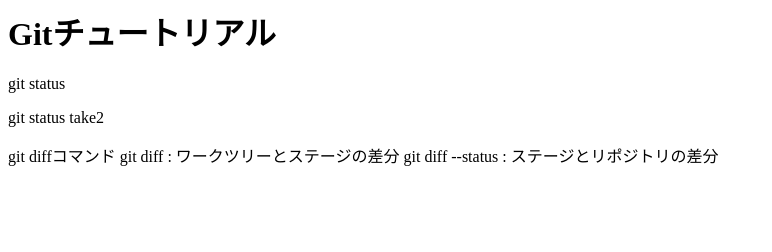
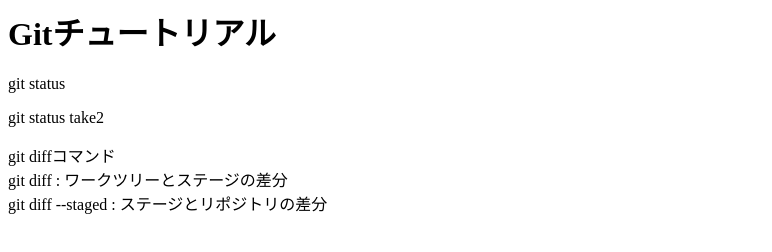
Before and after one commit to Tommy794/git_tutorial, a plain HTML site: page index.html in a window 1280 px wide. Shown: the whole page, without its empty margins (0-772 px from the left). Drawn offline with Linux system fonts and the light colour scheme.

Commit message:
git diffの説明文修正

```diff
--- a/index.html
+++ b/index.html
@@ -1,7 +1,7 @@
 <h1>Gitチュートリアル</h1>
 <p>git status</p>
 <p>git status take2</p>
-<p>git diffコマンド
-    git diff : ワークツリーとステージの差分
-    git diff --status : ステージとリポジトリの差分
+<p>git diffコマンド<br>
+    git diff : ワークツリーとステージの差分<br>
+    git diff --staged : ステージとリポジトリの差分
 </p>
```
